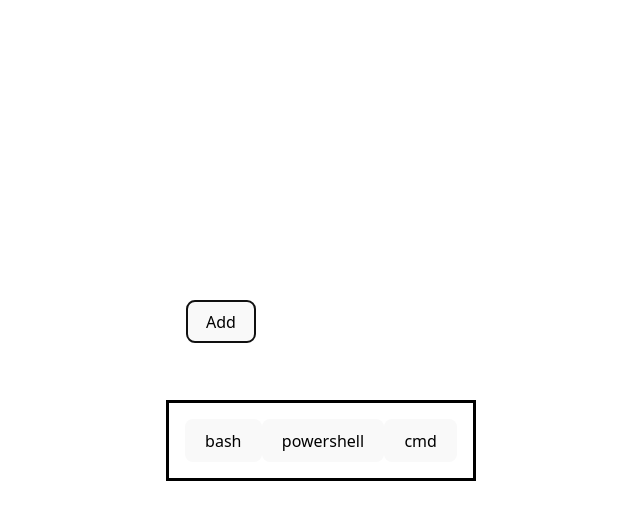
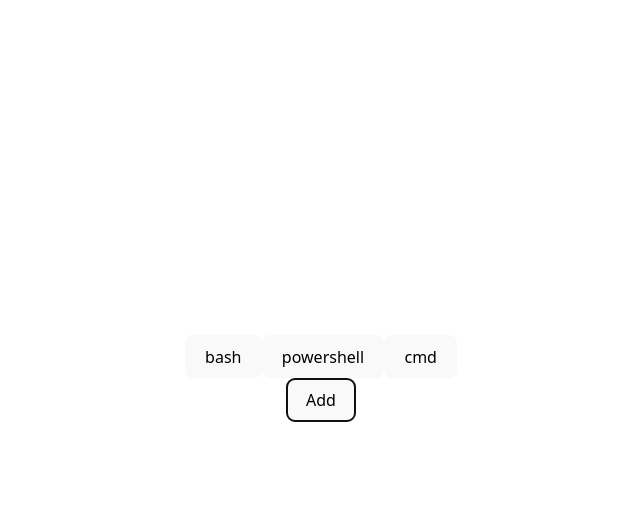
Before and after one commit to zrfox/bash-to-powershell, a React (Vite) app: page / in a window 1280 px wide. Both pictures are taken after a click on the button "Add". Shown: the top 520 px of the page, without its empty margins (319-959 px from the left). Built offline with nearby package versions, Linux system fonts and the light colour scheme.

Commit message:
Replace Dialogue with div and make options sit above Add with absolute positioninig. Move close-button in InputWindow.

```diff
--- a/src/App.css
+++ b/src/App.css
@@ -1,6 +1,5 @@
 #root {
-  max-width: 1280px;
-  margin: 0 auto;
-  padding: 2rem;
+  margin: 0;
+  padding: 0;
   text-align: center;
 }
--- a/src/components/InputWindow.jsx
+++ b/src/components/InputWindow.jsx
@@ -1,16 +1,23 @@
-import { useState } from 'react'
+import { useState, useId } from 'react'
 
 
 
 function InputWindow({ onRemove, languageName }){
 // idk if i need this here or in homepage.
 
+const inputTextAreaId = useId();
+
     return (
         <>
         <div className='input-window'>
             <button className='close-button' onClick={onRemove}>x</button>
             <div>{languageName}</div>
-            <textarea />
+            <label htmlFor={inputTextAreaId}></label>
+            <textarea
+                id={inputTextAreaId}
+                name='inputTextArea'
+            />
+
         </div>
         </>
     );
--- a/src/index.css
+++ b/src/index.css
@@ -24,10 +24,11 @@ a:hover {
 
 body {
   margin: 0;
-  display: flex;
-  place-items: center;
   min-width: 320px;
   min-height: 100vh;
+
+  align-content: center;
+  justify-items: center;
 }
 
 h1 {
@@ -67,22 +68,28 @@ button:focus-visible {
   }
 }
 
-#root {
-  display: flex;
-    flex-direction: column;
-
-}
-
+/*deleted this too */
 .add-window {
 
 }
 
 /* dialog / modal */
 
-.dialog-container {
+.add-dialog-container {
+  position: relative;   /* THIS is the anchor */
+  display: inline-flex;
+  flex-direction: column;
+  align-items: center;
+}
+
+
+
+.dialogue {
+  position: absolute;
   display: flex;
-  max-width: 200px;
-  padding: 100px;
+  margin: 0;
+  bottom: 100%;        /* sit ABOVE the button */
+
 }
 
 /* Input Windows / Input Window styles */
@@ -92,13 +99,12 @@ button:focus-visible {
 }
 
 .input-window {
-  flex-direction: column;
 }
 
 .close-button {
 
   display:flex;
-
+  justify-self: flex-end;
   text-align: center;
   flex-grow: 1;
 
--- a/src/pages/HomePage.jsx
+++ b/src/pages/HomePage.jsx
@@ -1,4 +1,4 @@
-import { useState } from "react";
+import { useEffect, useState } from "react";
 import { nanoid } from "nanoid"
 
 import InputWindow from "../components/InputWindow";
@@ -35,24 +35,30 @@ function removeInputWindow(id) {
     setInputWindows(prev => prev.filter(w => w.id !== id));
 }
 
+function getInput() {
+    useEffect(() => {
+
+        // think the dependency array should be the text input? yeah? because we would run useEffect when it is changed?
+    }, [])
+}
+
     return (
         <>
         <div className="input-windows-container">
-        <div>
-            <button className="add-button" onClick={openDialog}>Add</button>
-        </div>
-        <div className="dialog-container">
+        <div className="add-dialog-container">
             {dialogOpen ? (
-                <dialog open>
+                <div role="dialogue" className="dialogue">
                     {languages.languages.map(language => (
                         <button key = {language.id} onClick={() => addInputWindow(language.name)}>
                             {language.name}
                         </button>
                     ))}
-                </dialog>
+                </div>
             ) : (<></>)
         }
+            <button className="add-button" onClick={openDialog}>Add</button>
         </div>
+
             {inputWindows.map(window => (
                 <InputWindow
                     key={window.id}
```
